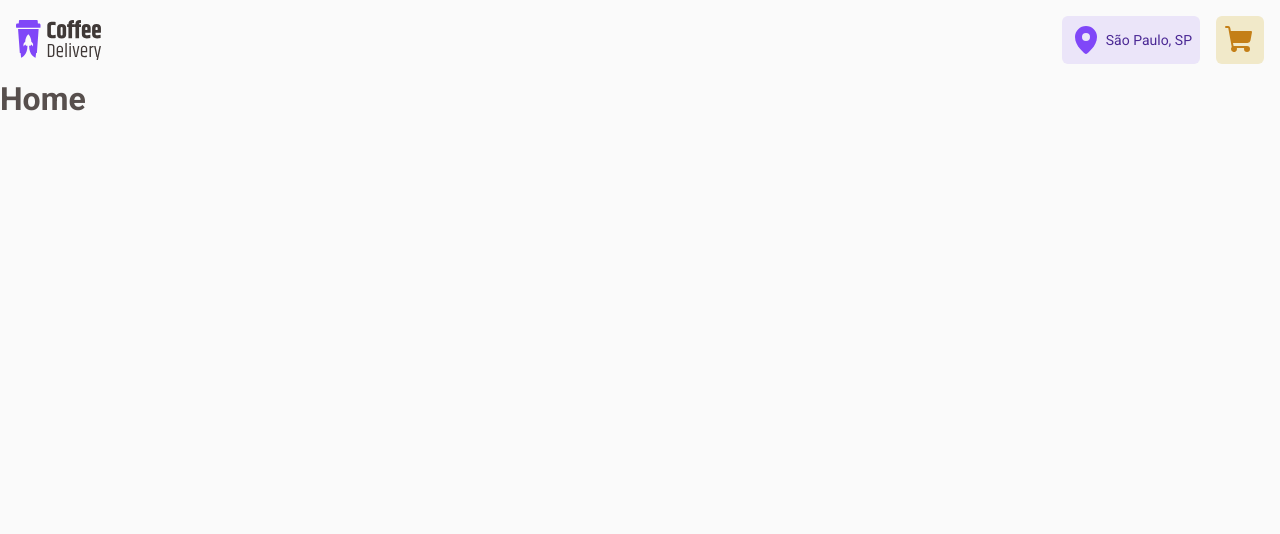
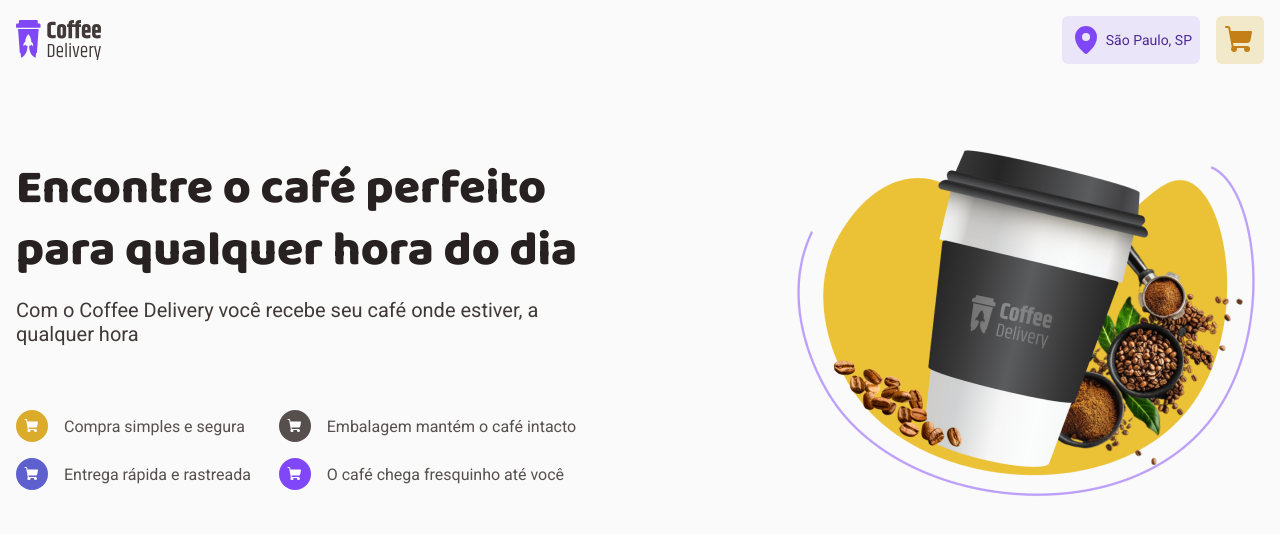
Before and after one commit to giovanaraphaelli/coffee-delivery-rocketseat, a React (Vite) app: page / in a window 1280 px wide. Shown: the top 534 px of the page. Built offline with nearby package versions, Linux system fonts and the light colour scheme.

Commit message:
feat: create Banner

```diff
--- /dev/null
+++ b/src/components/Banner/index.tsx
@@ -0,0 +1,47 @@
+import styles from './styles.module.css';
+import CoffeeBanner from '../../assets/coffee-banner.png';
+import { ShoppingCart } from 'phosphor-react';
+
+export function Banner() {
+  return (
+    <div className={styles.banner}>
+      <div>
+        <h1>Encontre o café perfeito para qualquer hora do dia</h1>
+        <p>
+          Com o Coffee Delivery você recebe seu café onde estiver, a qualquer
+          hora
+        </p>
+        <div className={styles.wrapperItens}>
+          <div>
+            <div>
+              <ShoppingCart size={16} weight="fill" />
+            </div>
+            <p>Compra simples e segura</p>
+          </div>
+          <div>
+            <div>
+              <ShoppingCart size={16} weight="fill" />
+            </div>
+            <p>Embalagem mantém o café intacto</p>
+          </div>
+          <div>
+            <div>
+              <ShoppingCart size={16} weight="fill" />
+            </div>
+            <p>Entrega rápida e rastreada</p>
+          </div>
+          <div>
+            <div>
+              <ShoppingCart size={16} weight="fill" />
+            </div>
+            <p>O café chega fresquinho até você</p>
+          </div>
+        </div>
+      </div>
+      <img
+        src={CoffeeBanner}
+        alt="Copo de café sob fundo amarelo com grãos de café"
+      />
+    </div>
+  );
+}
--- /dev/null
+++ b/src/components/Banner/styles.module.css
@@ -0,0 +1,69 @@
+.banner {
+  display: grid;
+  grid-template-columns: 588px auto;
+  align-items: center;
+  justify-content: space-between;
+  padding: 3rem 0;
+}
+
+.banner > div > h1 {
+  font-family: 'Baloo 2';
+  font-weight: 800;
+  font-size: 3rem;
+  line-height: 130%;
+  color: var(--base-title);
+  margin-bottom: 1rem;
+}
+
+.banner > div > p {
+  font-size: 1.25rem;
+  color: var(--base-subtitle);
+}
+
+.wrapperItens {
+  margin-top: 4rem;
+  display: grid;
+  grid-template-columns: auto auto;
+  row-gap: 1em;
+}
+
+.wrapperItens > div {
+  display: flex;
+  gap: 1rem;
+  align-items: center;
+}
+.wrapperItens > div > div {
+  display: flex;
+  justify-content: center;
+  align-items: center;
+  padding: 0.5rem;
+  border-radius: 50%;
+}
+.wrapperItens > div:nth-child(1) > div {
+  background-color: var(--yellow-dark);
+}
+.wrapperItens > div:nth-child(2) > div {
+  background-color: var(--base-text);
+}
+.wrapperItens > div:nth-child(3) > div {
+  background-color: var(--yellow);
+}
+.wrapperItens > div:nth-child(4) > div {
+  background-color: var(--purple);
+}
+
+.wrapperItens > div > div > svg {
+  color: var(--white);
+}
+
+@media (max-width: 768px) {
+  .banner {
+    grid-template-columns: 1fr;
+  }
+  .banner > img {
+    display: none;
+  }
+  .wrapperItens {
+    grid-template-columns: 1fr;
+  }
+}
--- a/src/components/LayoutBase/index.tsx
+++ b/src/components/LayoutBase/index.tsx
@@ -1,5 +1,6 @@
 import { ReactNode } from 'react';
 import { Navbar } from '../Navbar';
+import styles from './styles.module.css';
 
 interface LayoutProps {
   children: ReactNode;
@@ -9,7 +10,7 @@
   return (
     <>
       <Navbar />
-      {children}
+      <div className={styles.container}>{children}</div>
     </>
   );
 }
--- /dev/null
+++ b/src/components/LayoutBase/styles.module.css
@@ -0,0 +1,5 @@
+.container {
+  max-width: 1280px;
+  margin: 0 auto;
+  padding: 1rem;
+}
--- a/src/pages/Home/index.tsx
+++ b/src/pages/Home/index.tsx
@@ -1,3 +1,6 @@
+import { Banner } from '../../components/Banner';
+import styles from './styles.module.css';
+
 export function Home() {
-  return <h1>Home</h1>;
+  return <Banner />;
 }
```
Also changed, not shown: src/assets/coffee-banner.png (added), src/pages/Home/styles.module.css (added).
